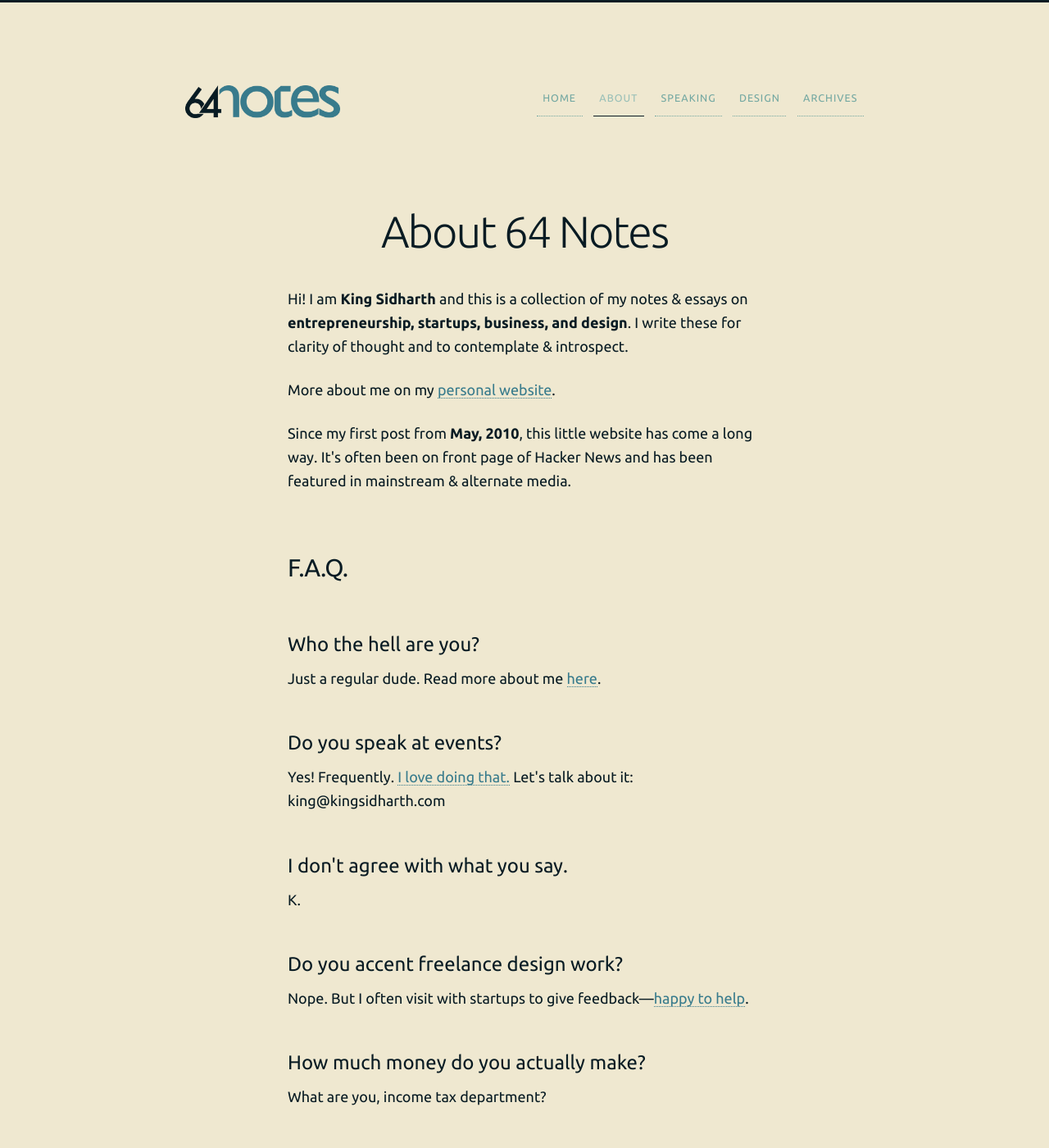
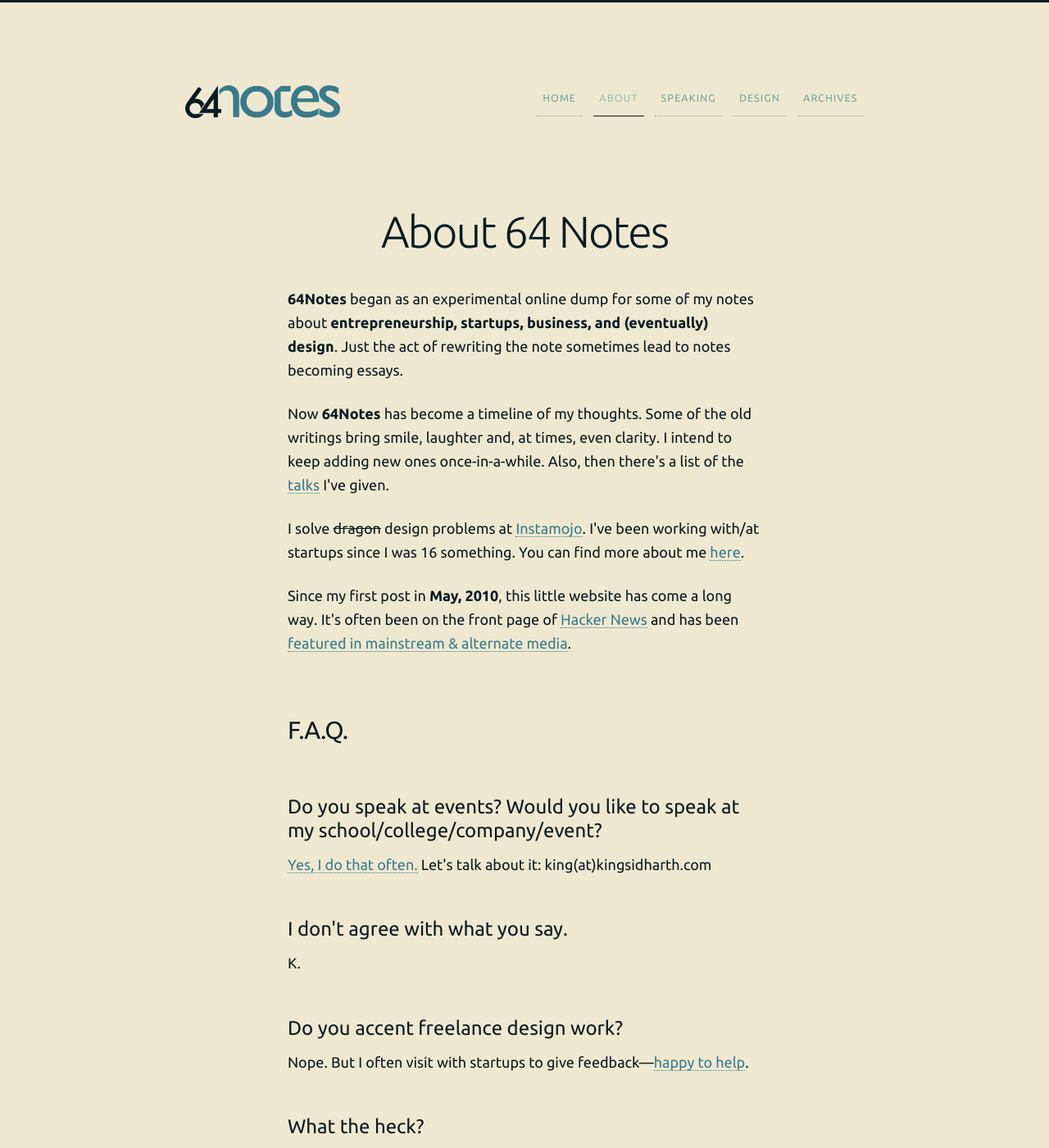
Before and after one commit to 64Notes/64notes.com, a Jekyll site: the page built from about.html, in a window 1280 px wide and 1400 px high. Shown: the whole window at 82% size. Built offline with Jekyll 4.4.1, drawn with Linux system fonts in a browser that asks for light colours; nearby versions of some CDN libraries; some of the changed text lies outside the part shown.

Commit message:
Update about shit.

```diff
--- a/about.html
+++ b/about.html
@@ -6,19 +6,18 @@ slug: about
 ---
 
 <p>
-Hi! I am <strong>King Sidharth</strong> and this is a collection of my notes &amp; essays on <strong>entrepreneurship, startups, business, and design</strong>. I write these for clarity of thought and to contemplate &amp; introspect.
-</p>
+<strong>64Notes</strong> began as an experimental online dump for some of my notes about <strong>entrepreneurship, startups, business, and (eventually) design</strong>. Just the act of rewriting the note sometimes lead to notes becoming essays.</p>
 
-<p>More about me on my <a href="http://www.kingsidharth.com">personal website</a>.</p>
+<p>Now <strong>64Notes</strong> has become a timeline of my thoughts. Some of the old writings bring smile, laughter and, at times, even clarity. I intend to keep adding new ones once-in-a-while. Also, then there's a list of the <a href="/speaking">talks</a> I've given.</p>
 
-<p>Since my first post from <strong>May, 2010</strong>, this little website has come a long way. It's often been on front page of Hacker News and has been featured in mainstream &amp; alternate media.</p>
+<p>I solve <strike>dragon</strike> design problems at <a href="https://www.instamojo.com?partner=team">Instamojo</a>. I've been working with/at startups since I was 16 something. You can find more about me <a href="http://www.kingsidharth.com">here</a>.</p>
+
+<p>Since my first post in <strong>May, 2010</strong>, this little website has come a long way. It's often been on the front page of <a href="https://news.ycombinator.com" target="_blank">Hacker News</a> and has been <a href="http://www.kingsidharth.com/media-mentions/">featured in mainstream &amp; alternate media</a>.</p>
 
 <h2 class="no-bottom-margin">F.A.Q.</h2>
-<h3 class="normal">Who the hell are you?</h3>
-<p>Just a regular dude. Read more about me <a href="http://www.kingsidharth.com">here</a>.</p>
 
-<h3 class="normal">Do you speak at events?</h3>
-<p>Yes! Frequently. <a href="/speaking">I love doing that.</a> Let's talk about it: king@kingsidharth.com</p>
+<h3 class="normal">Do you speak at events? Would you like to speak at my school/college/company/event?</h3>
+<p><a href="/speaking">Yes, I do that often.</a> Let's talk about it: king(at)kingsidharth.com</p>
 
 <h3 class="normal">I don't agree with what you say.</h3>
 <p>K.</p>
@@ -26,12 +25,11 @@ Hi! I am <strong>King Sidharth</strong> and this is a collection of my notes &am
 <h3 class="normal">Do you accent freelance design work?</h3>
 <p>Nope. But I often visit with startups to give feedback—<a href="http://twitter.com/kingsidharth">happy to help</a>.</p>
 
-<h3 class="normal">How much money do you actually make?</h3>
-<p>What are you, income tax department?</p>
-
 <h3 class="normal">What the heck?</h3>
 <p>I have no idea either.</p>
 
-<h2>Find me on:</h2>
-<p>
-<a href="http://news.ycombinator.com/user?id=kingsidharth" target="_blank">Hacker News</a> | <a href="http://twitter.com/kingsidharth" target="_blank">Twitter</a> | <a href="https://github.com/kingsidharth" target="_blank">Github</a> | <a href="http://forrst.com/people/kingsidharth" target="_blank">Forrst</a> | <a href="http://dribbble.com/kingsidharth">Dribble</a> | <a href="http://facebook.com/KingSidharth" target="_blank">Facebook</a></p>
+<h3 class="normal">How do I get in touch with you?</h3>
+<p>Email is the best way: king(at)kingsidharth.com
+<br>or</br>
+try <a href="http://twitter.com/kingsidharth" target="_blank">Twitter</a>.</p>
+<p> I am also found here: <a href="http://news.ycombinator.com/user?id=kingsidharth" target="_blank">Hacker News</a> &middot; <a href="https://github.com/kingsidharth" target="_blank">Github</a> &middot; <a href="http://forrst.com/people/kingsidharth" target="_blank">Forrst</a> &middot; <a href="http://dribbble.com/kingsidharth">Dribble</a> &middot; <a href="http://facebook.com/KingSidharth" target="_blank">Facebook</a></p>
```
